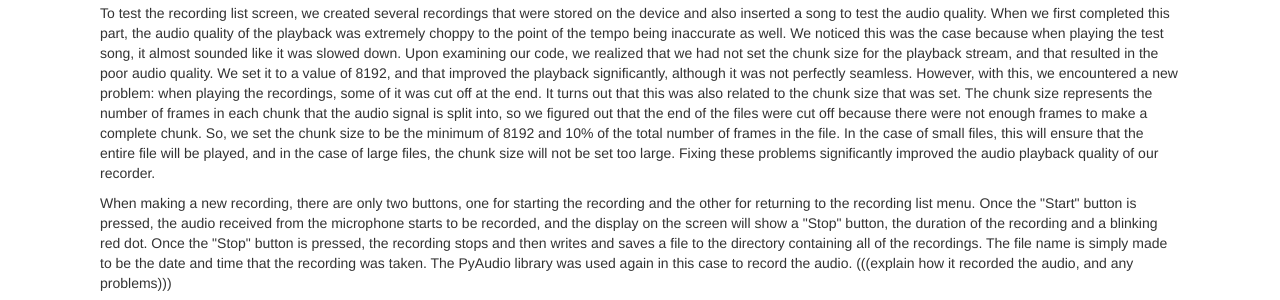
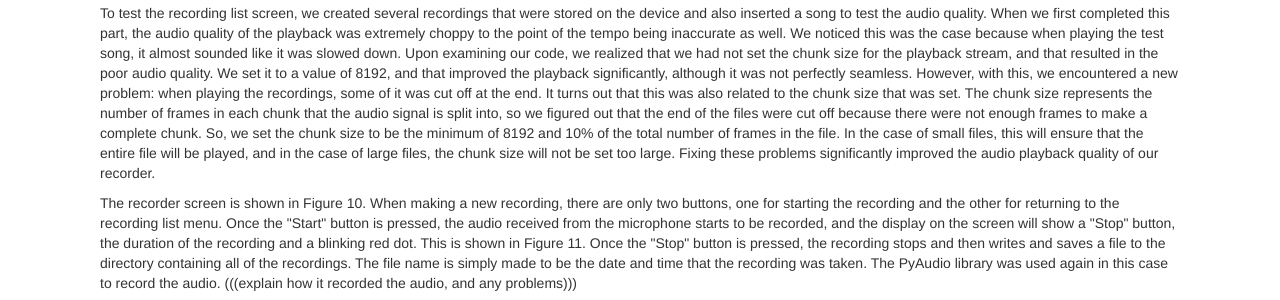
Before and after one commit to awoodthomas/ECE5725-project-website, a plain HTML site: page index.html in a window 1280 px wide. Shown: the part 3983-4283 px from the top of the page. Drawn offline with nearby package versions, Linux system fonts and the light colour scheme; grey boxes are pictures that could not be loaded.

Commit message:
added some text to reference the figures in the recorder section

```diff
--- a/index.html
+++ b/index.html
@@ -170,7 +170,7 @@
 	  <p style="text-align: left;padding: 0px 30px;"> The recordings are stored in a local directory on the device and are shown three at a time on the screen. After obtaining the list of files in the directory through the function "os.listdir()", we used a global variable to keep track of which page of recordings to display. For the three recordings to be shown, we created a pygame screen button for each and flipped them onto the display. Then, if a recording's button was tapped by the user, we would call a function to create and display the delete, stop, and pause buttons, and then play the file.</p>
 	  <p style="text-align: left;padding: 0px 30px;">The recordings are all made to be in .wav format, so we opened the file using the "wave.open()" function. Then, we used the PyAudio library to handle playback of the recording. This works by opening a stream based on the channels, frame rate, chunk size, and format of the opened file, and then reading the file's data based on the chunk size. To produce the sound, the data is continuously written to the stream until the file has completed playing. In order to control the playback of the file, while the data is written to the stream, we also have to check for any button presses. If "Stop" is pressed, then we stop writing to the stream, if "Delete" is pressed, we also stop writing to the stream and then delete the file, and if "pause" is pressed, we enter a while loop to prevent writing to the stream. Here, the pause button changes to a "Play" button, and if this button is pressed, then we exit this while loop and continue writing. When the stream is paused, the "Stop" and "Delete" buttons still can be pressed. Once writing to the stream has finished, we redisplay the recording list and remove the extra playback buttons.</p>
 	  <p style="text-align: left;padding: 0px 30px;">To test the recording list screen, we created several recordings that were stored on the device and also inserted a song to test the audio quality. When we first completed this part, the audio quality of the playback was extremely choppy to the point of the tempo being inaccurate as well. We noticed this was the case because when playing the test song, it almost sounded like it was slowed down. Upon examining our code, we realized that we had not set the chunk size for the playback stream, and that resulted in the poor audio quality. We set it to a value of 8192, and that improved the playback significantly, although it was not perfectly seamless. However, with this, we encountered a new problem: when playing the recordings, some of it was cut off at the end. It turns out that this was also related to the chunk size that was set. The chunk size represents the number of frames in each chunk that the audio signal is split into, so we figured out that the end of the files were cut off because there were not enough frames to make a complete chunk. So, we set the chunk size to be the minimum of 8192 and 10% of the total number of frames in the file. In the case of small files, this will ensure that the entire file will be played, and in the case of large files, the chunk size will not be set too large. Fixing these problems significantly improved the audio playback quality of our recorder.</p>
-	  <p style="text-align: left;padding: 0px 30px;">When making a new recording, there are only two buttons, one for starting the recording and the other for returning to the recording list menu. Once the "Start" button is pressed, the audio received from the microphone starts to be recorded, and the display on the screen will show a "Stop" button, the duration of the recording and a blinking red dot. Once the "Stop" button is pressed, the recording stops and then writes and saves a file to the directory containing all of the recordings. The file name is simply made to be the date and time that the recording was taken. The PyAudio library was used again in this case to record the audio. (((explain how it recorded the audio, and any problems))) </p>
+	  <p style="text-align: left;padding: 0px 30px;">The recorder screen is shown in Figure 10. When making a new recording, there are only two buttons, one for starting the recording and the other for returning to the recording list menu. Once the "Start" button is pressed, the audio received from the microphone starts to be recorded, and the display on the screen will show a "Stop" button, the duration of the recording and a blinking red dot. This is shown in Figure 11. Once the "Stop" button is pressed, the recording stops and then writes and saves a file to the directory containing all of the recordings. The file name is simply made to be the date and time that the recording was taken. The PyAudio library was used again in this case to record the audio. (((explain how it recorded the audio, and any problems))) </p>
 	  <div class="row">
               <div class="col-md-6" style="text-align:center;">
                   <img class="img" src="pics/recorder.jpg" alt="Recorder screen." height="240">
```
